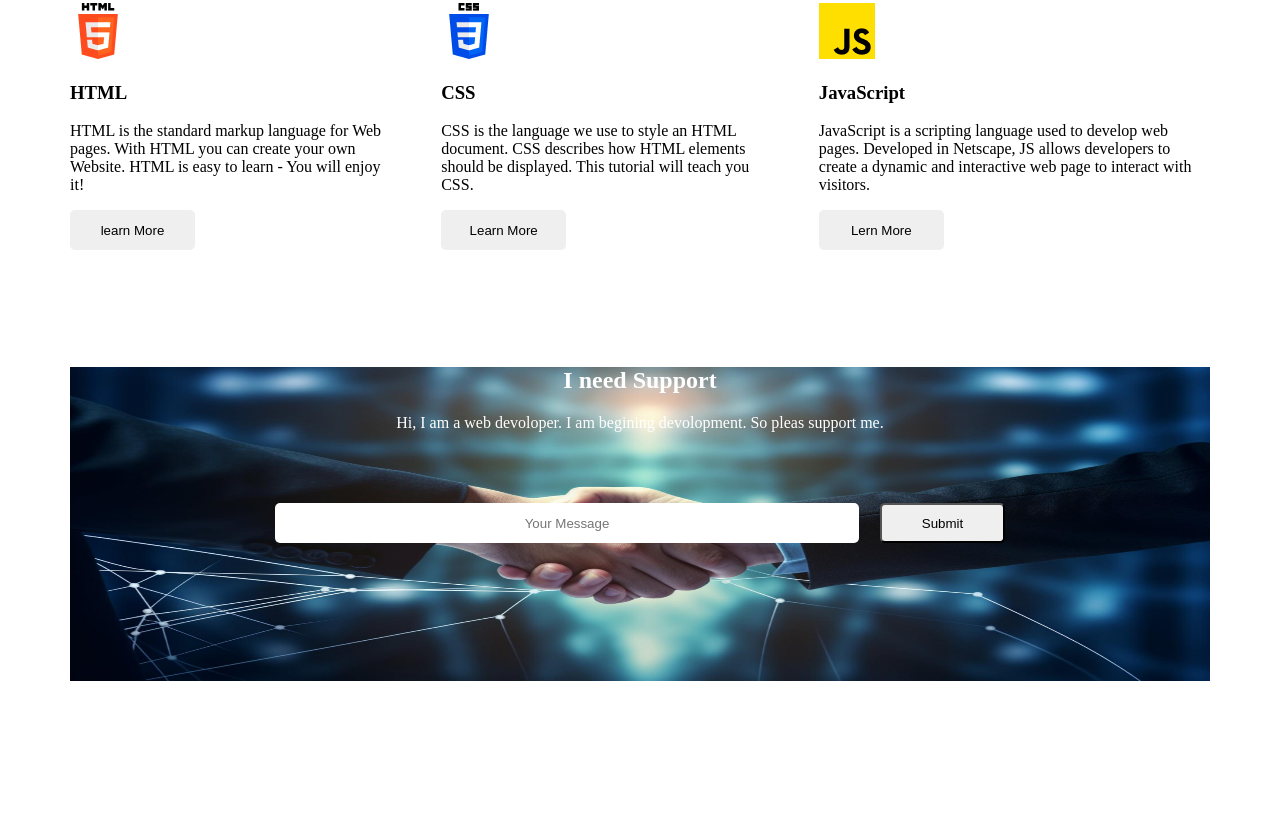
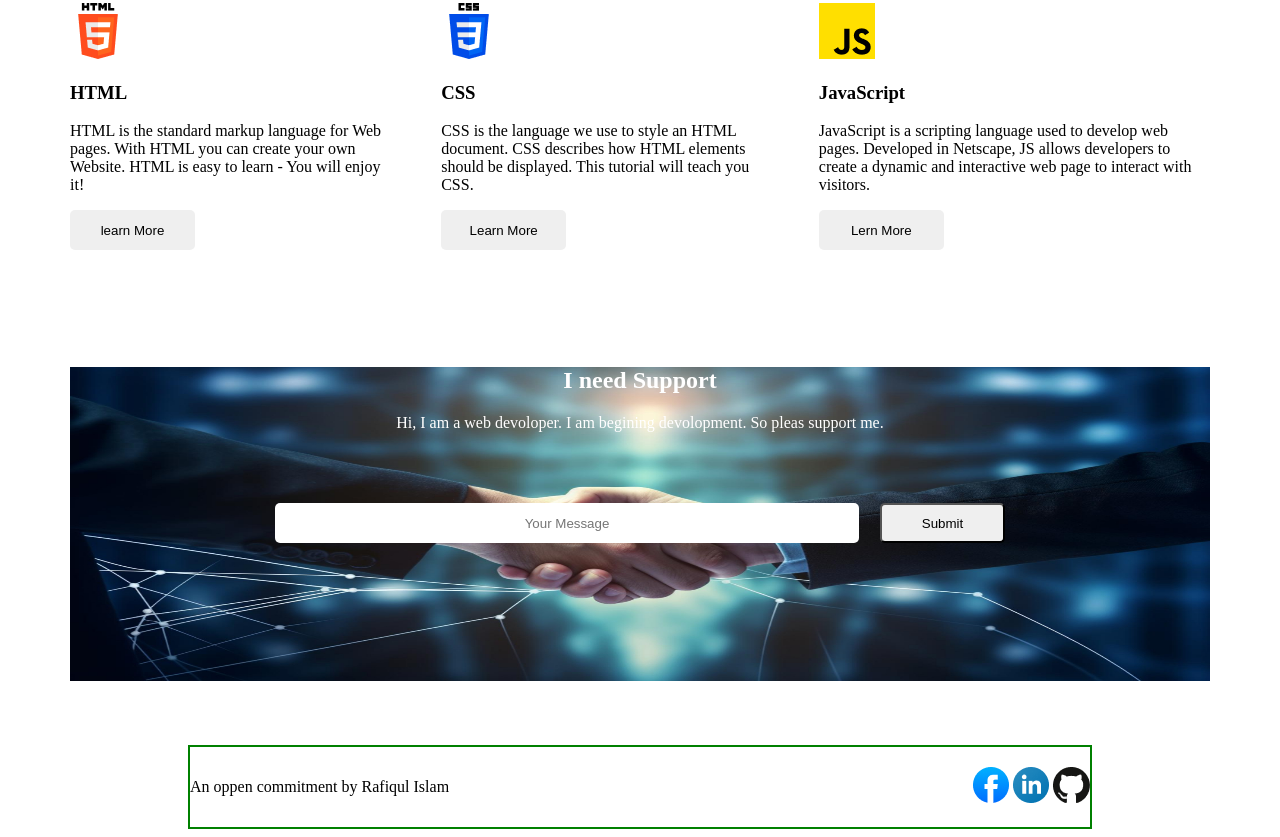
Before and after one commit to rafiqeb/My-First-Assignment, a plain HTML site: page index.html in a window 1280 px wide. Shown: the part 2926-3763 px from the top of the page. Before the commit the page ends 3615 px from the top, so only its background shows below. Drawn offline with Linux system fonts and the light colour scheme.

Commit message:
added footer link section

```diff
--- a/index.html
+++ b/index.html
@@ -109,7 +109,14 @@
                 <button class="btn-primary">Submit</button>
             </div>
         </div>
-        <div class="link-section"></div>
+        <div class="link-section">
+            <p>An oppen commitment by Rafiqul Islam</p>
+            <div class="link-image">
+                <a href="https://www.facebook.com/profile.php?id=100006436215722"><img class="facebook" src="assets/facebook.png" alt=""></a>
+                <a href="https://www.linkedin.com/in/md-rafiqul-islam-514783278/"><img class="linkedin" src="assets/linkedin-icon 1.png" alt=""></a>
+                <a href="https://github.com/ProgrammingHero1"><img class="github" src="assets/github.png" alt=""></a>
+            </div>
+        </div>
     </footer>
 </body>
 </html>
--- a/style/style.css
+++ b/style/style.css
@@ -217,5 +217,15 @@
     border-radius: 5px;
     text-align: center;
     border: none;
-
 }
+    /* link-section */
+.link-section{
+    width: 900px;
+    height: 80px;
+    margin: 0 auto;
+    margin-top: 64px;
+    display: flex;
+    justify-content: space-between;
+    align-items: center;
+    border: 2px solid green;
+}
```
